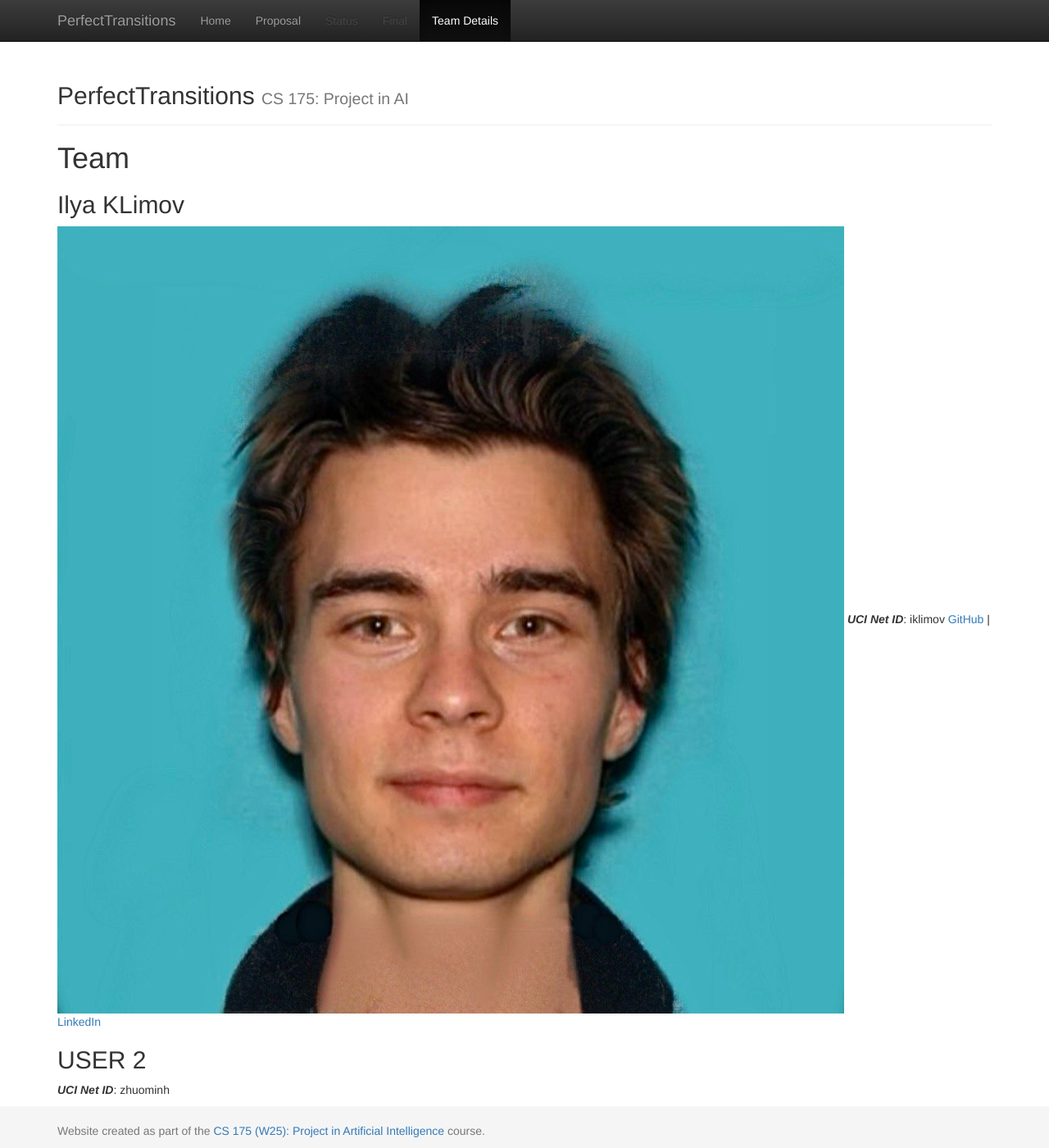
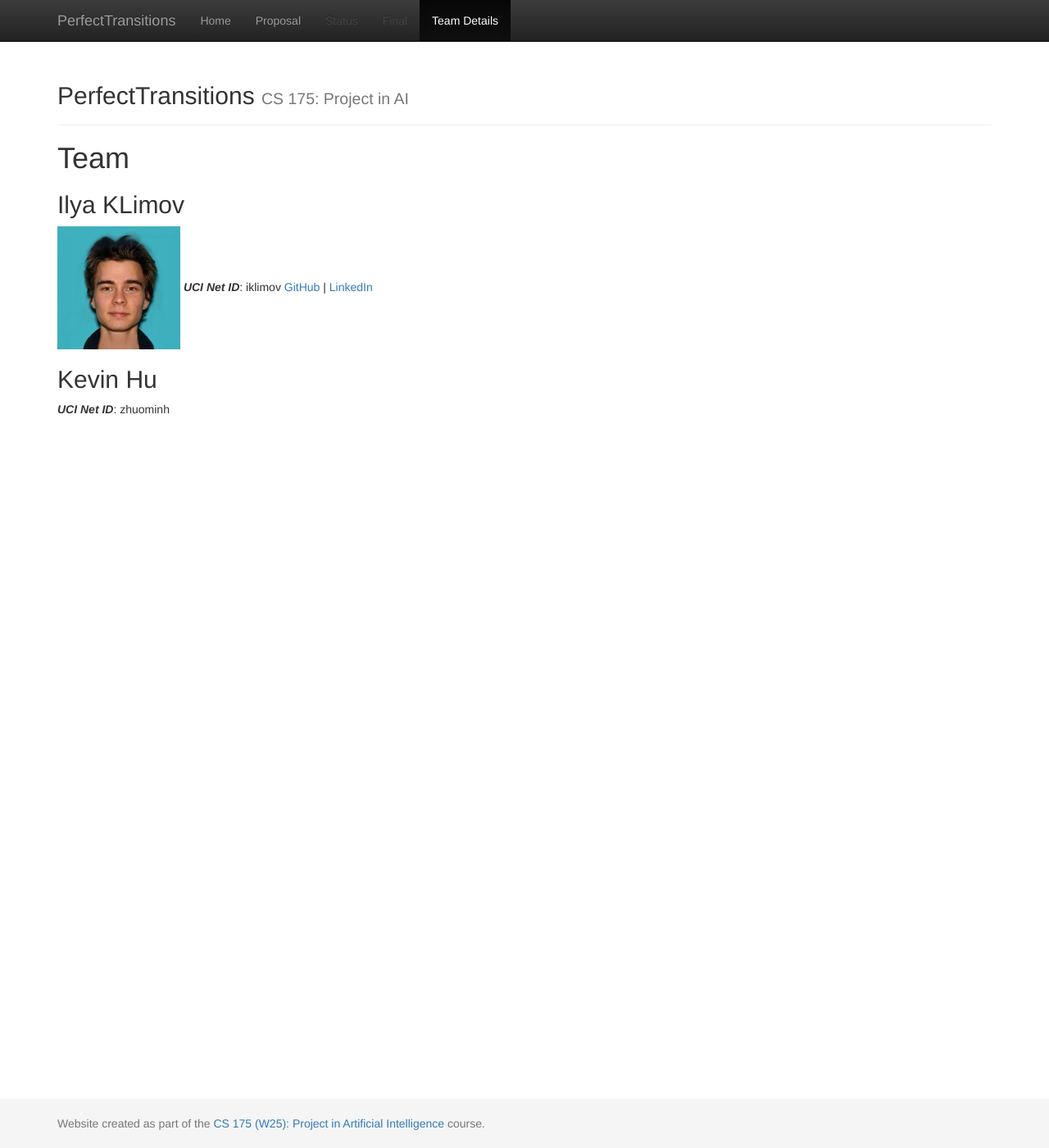
Before and after one commit to Ilya2000Klimov/PerfectTransitions, a Jekyll site: the page built from docs/team.md, in a window 1280 px wide and 1400 px high. Shown: the whole window at 82% size. Built offline with Jekyll 4.4.1, drawn with Linux system fonts in a browser that asks for light colours.

Commit message:
Editing the picture

```diff
--- a/docs/team.md
+++ b/docs/team.md
@@ -7,11 +7,11 @@ title:  Team
 
 
 ## Ilya KLimov
-![Ilya KLimov Picture](./res/Ilya_Klimov.jpg)
+<img src="./res/Ilya_Klimov.jpg" alt="Ilya KLimov Picture" width="150" height="150">
 ***UCI Net ID***: iklimov
 [GitHub](https://github.com/ilya2000klimov) | [LinkedIn](https://www.linkedin.com/in/Ilya2K)
 
-## USER 2
+## Kevin Hu
 ***UCI Net ID***: zhuominh
 
 <!-- ## USER 3
```
